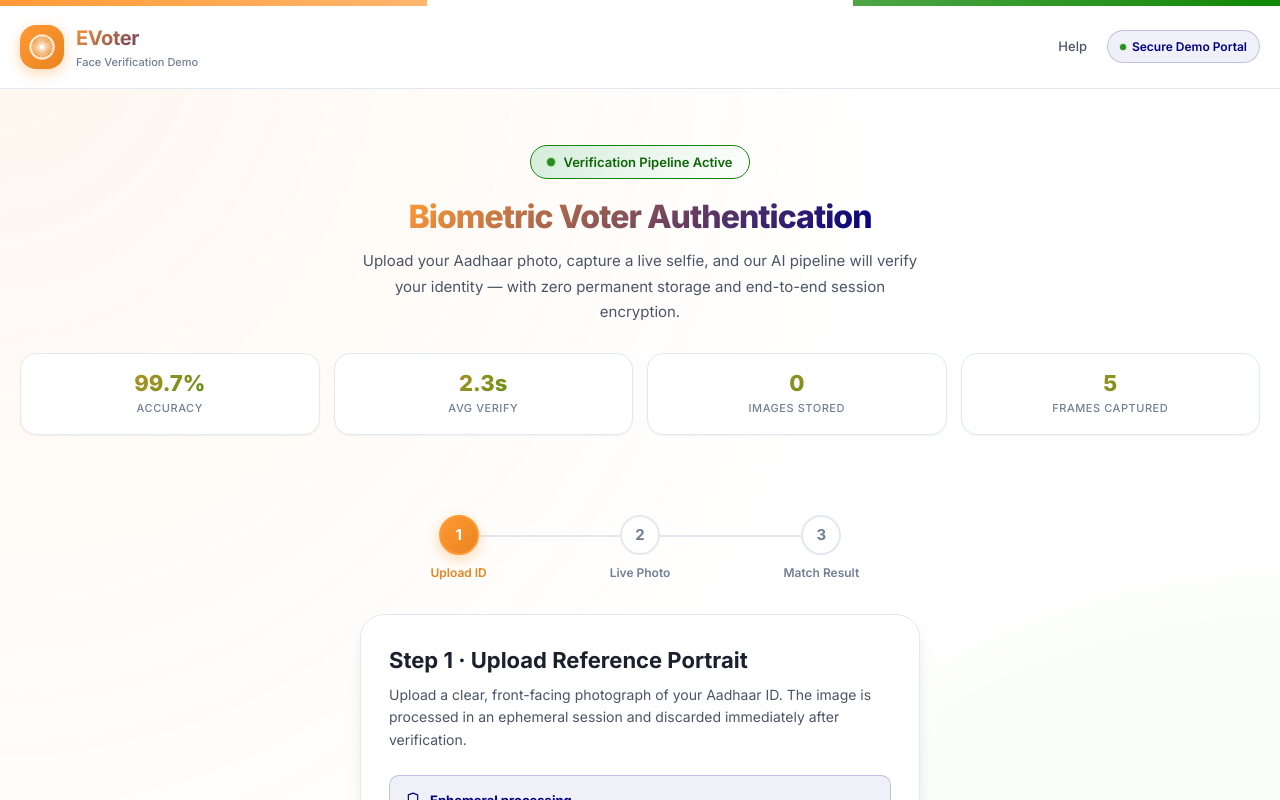
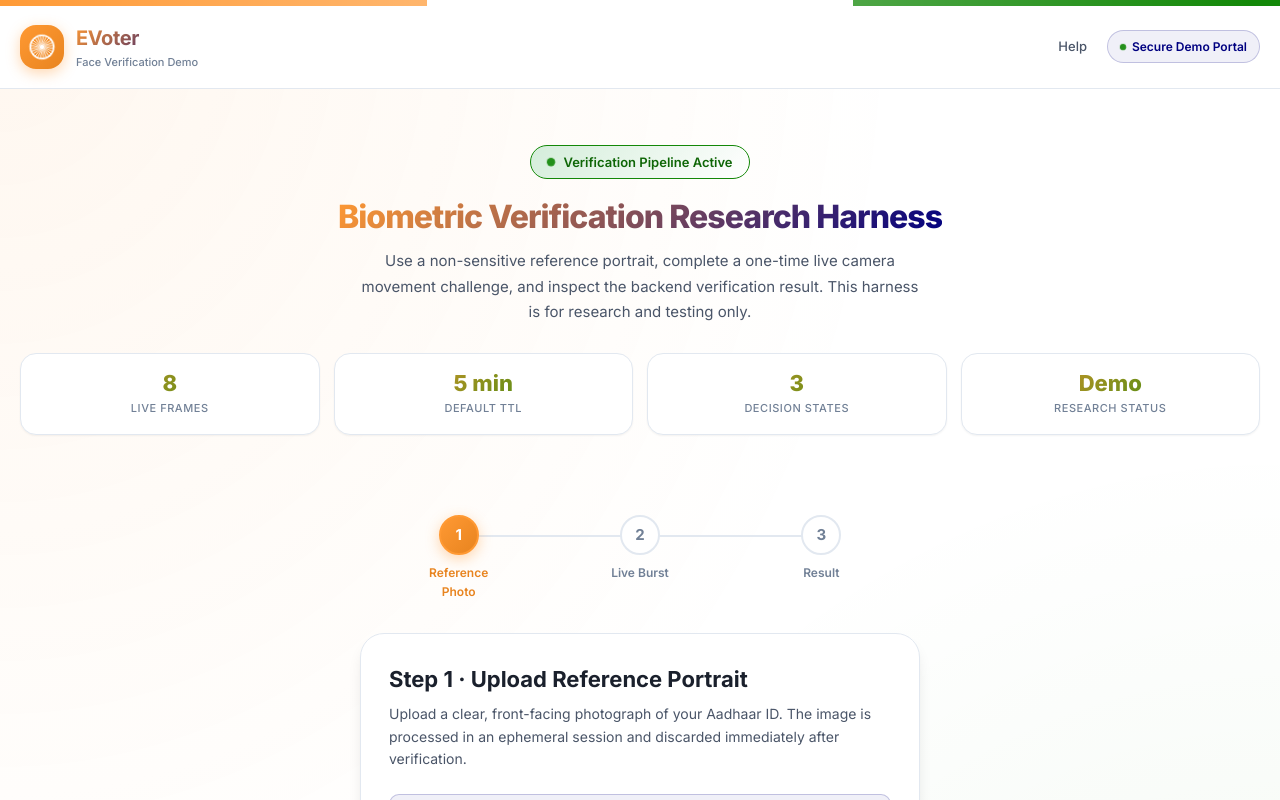
Before and after one commit to mothinisuresh14072002/EVoter, a React (Vite) app in the folder frontend/: page / in a window 1280 px wide. Shown: the top 800 px of the page. Built offline with nearby package versions, Linux system fonts and the light colour scheme; no server answers; the HTML template or start-up script is replaced by a standard one.

Commit message:
ux: make Vite harness claims match the research implementation

```diff
--- a/frontend/src/App.tsx
+++ b/frontend/src/App.tsx
@@ -83,9 +83,9 @@ interface StepperProps {
 
 function Stepper({ currentStep }: StepperProps) {
   const steps = [
-    { n: 1, label: 'Upload ID' },
-    { n: 2, label: 'Live Photo' },
-    { n: 3, label: 'Match Result' },
+    { n: 1, label: 'Reference Photo' },
+    { n: 2, label: 'Live Burst' },
+    { n: 3, label: 'Result' },
   ];
   const progressPct = ((currentStep - 1) / (steps.length - 1)) * 100;
 
@@ -163,29 +163,29 @@ export default function App() {
               Verification Pipeline Active
             </div>
             <h2 className="hero-title">
-              <span className="text-gradient">Biometric Voter Authentication</span>
+              <span className="text-gradient">Biometric Verification Research Harness</span>
             </h2>
             <p className="hero-description">
-              Upload your Aadhaar photo, capture a live selfie, and our AI pipeline
-              will verify your identity — with zero permanent storage and
-              end-to-end session encryption.
+              Use a non-sensitive reference portrait, complete a one-time live camera
+              movement challenge, and inspect the backend verification result.
+              This harness is for research and testing only.
             </p>
             <div className="stats-grid">
               <div className="stat-card">
-                <div className="stat-value">99.7%</div>
-                <div className="stat-label">Accuracy</div>
+                <div className="stat-value">8</div>
+                <div className="stat-label">Live Frames</div>
               </div>
               <div className="stat-card">
-                <div className="stat-value">2.3s</div>
-                <div className="stat-label">Avg Verify</div>
+                <div className="stat-value">5 min</div>
+                <div className="stat-label">Default TTL</div>
               </div>
               <div className="stat-card">
-                <div className="stat-value">0</div>
-                <div className="stat-label">Images Stored</div>
+                <div className="stat-value">3</div>
+                <div className="stat-label">Decision States</div>
               </div>
               <div className="stat-card">
-                <div className="stat-value">5</div>
-                <div className="stat-label">Frames Captured</div>
+                <div className="stat-value">Demo</div>
+                <div className="stat-label">Research Status</div>
               </div>
             </div>
           </div>
```
